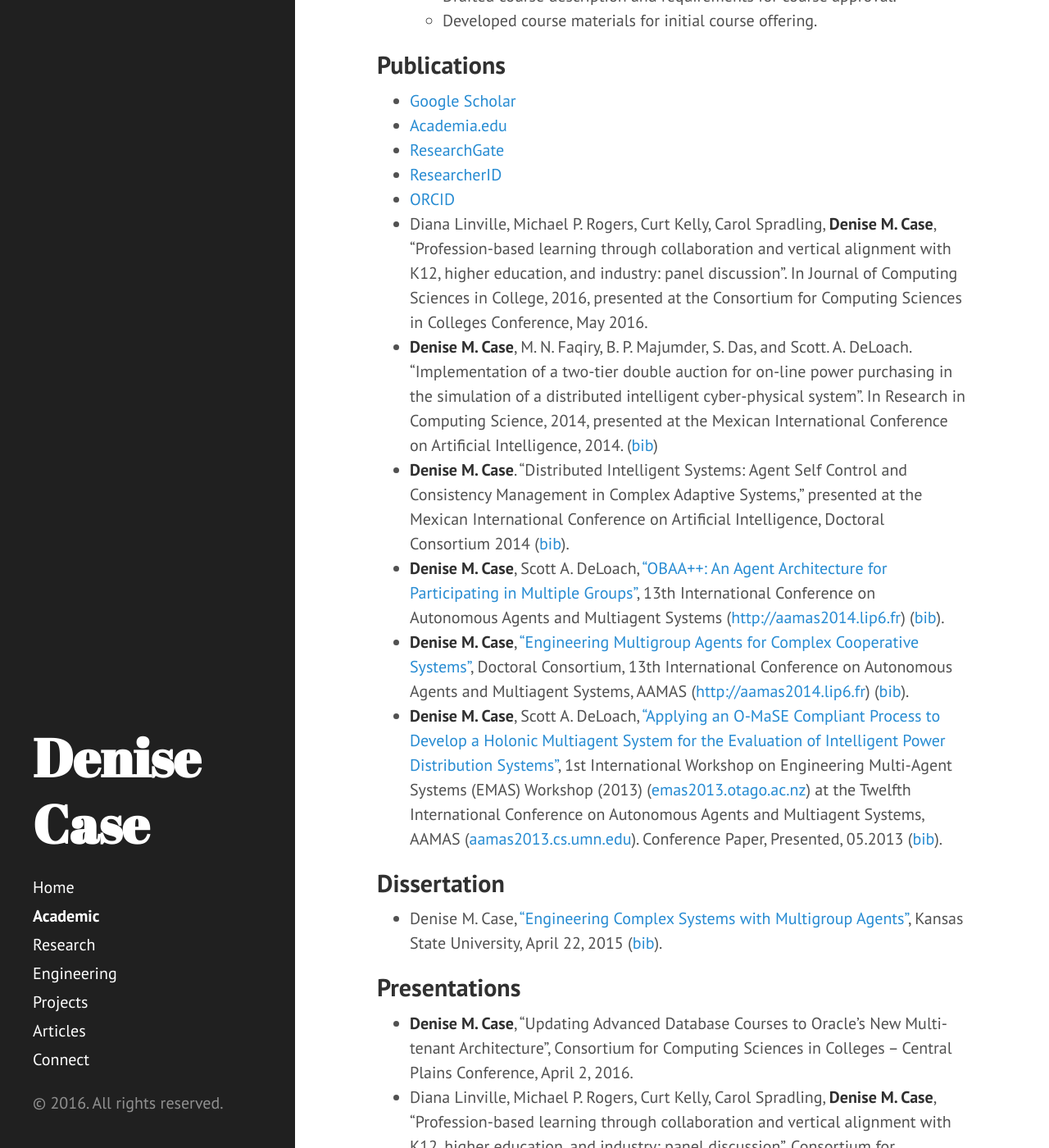
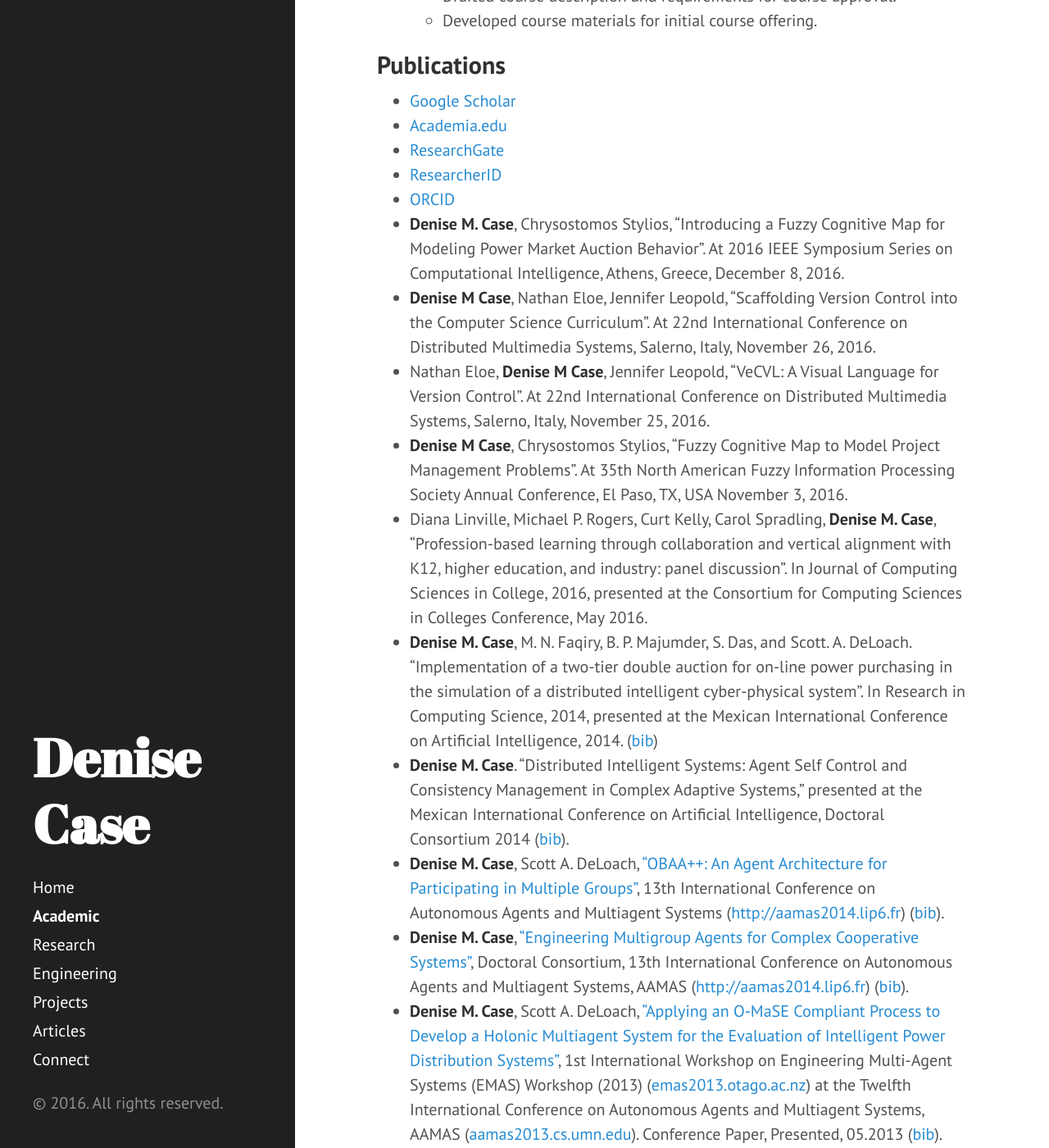
Before and after one commit to denisecase/denisecase.github.io, a Jekyll site: the page built from academic.md, in a window 1280 px wide and 1400 px high, scrolled down 1535 px. Shown: the whole window at 82% size. Built offline with Jekyll 4.4.1, drawn with Linux system fonts in a browser that asks for light colours; some of the changed text lies outside the part shown.

Commit message:
Update academic.md - fall papers

```diff
--- a/academic.md
+++ b/academic.md
@@ -49,6 +49,10 @@ weight : 20
 *   [ResearchGate](http://www.researchgate.net/profile/Denise_Case)
 *   [ResearcherID](http://www.researcherid.com/rid/I-1466-2015)
 *   [ORCID](http://orcid.org/0000-0001-6165-7389)
+*   **Denise M. Case**, Chrysostomos Stylios, "Introducing a Fuzzy Cognitive Map for Modeling Power Market Auction Behavior". At 2016 IEEE Symposium Series on Computational Intelligence, Athens, Greece, December 8, 2016.
+*   **Denise M Case**, Nathan Eloe, Jennifer Leopold, "Scaffolding Version Control into the Computer Science Curriculum". At 22nd International Conference on Distributed Multimedia Systems, Salerno, Italy, November 26, 2016.
+*   Nathan Eloe, **Denise M Case**, Jennifer Leopold, "VeCVL: A Visual Language for Version Control". At 22nd International Conference on Distributed Multimedia Systems, Salerno, Italy, November 25, 2016.
+*   **Denise M Case**, Chrysostomos Stylios, "Fuzzy Cognitive Map to Model Project Management Problems". At 35th North American Fuzzy Information Processing Society Annual Conference, El Paso, TX, USA November 3, 2016.
 *   Diana Linville, Michael P. Rogers, Curt Kelly, Carol Spradling, **Denise M. Case**, "Profession-based learning through collaboration and vertical alignment with K12, higher education, and industry: panel discussion". In Journal of Computing Sciences in College, 2016, presented at the Consortium for Computing Sciences in Colleges Conference, May 2016.
 *   **Denise M. Case**, M. N. Faqiry, B. P. Majumder, S. Das, and Scott. A. DeLoach. "Implementation of a two-tier double auction for on-line power purchasing in the simulation of a distributed intelligent cyber-physical system". In Research in Computing Science, 2014, presented at the Mexican International Conference on Artificial Intelligence, 2014. ([bib]({{ site.baseurl }}public/cite/case2014implementation.txt))
 *   **Denise M. Case**. "Distributed Intelligent Systems: Agent Self Control and Consistency Management in Complex Adaptive Systems," presented at the Mexican International Conference on Artificial Intelligence, Doctoral Consortium 2014 ([bib]({{ site.baseurl }}public/cite/case2014distributed.txt)).
@@ -63,6 +67,10 @@ Kansas State University, April 22, 2015 ([bib]({{ site.baseurl }}public/cite/cas
 
 ## Presentations
 
+*   **Denise M. Case**, Chrysostomos Stylios, "Introducing a Fuzzy Cognitive Map for Modeling Power Market Auction Behavior". At 2016 IEEE Symposium Series on Computational Intelligence, Athens, Greece, December 8, 2016.
+*   **Denise M Case**, Nathan Eloe, Jennifer Leopold, "Scaffolding Version Control into the Computer Science Curriculum". At 22nd International Conference on Distributed Multimedia Systems, Salerno, Italy, November 26, 2016.
+*   Nathan Eloe, **Denise M Case**, Jennifer Leopold, "VeCVL: A Visual Language for Version Control". At 22nd International Conference on Distributed Multimedia Systems, Salerno, Italy, November 25, 2016.
+*   **Denise M Case**, Chrysostomos Stylios, "Fuzzy Cognitive Map to Model Project Management Problems". At 35th North American Fuzzy Information Processing Society Annual Conference, El Paso, TX, USA November 3, 2016.
 *   **Denise M. Case**, "Updating Advanced Database Courses to Oracle's New Multi-tenant Architecture", Consortium for Computing Sciences in Colleges – Central Plains Conference, April 2, 2016.
 *   Diana Linville, Michael P. Rogers, Curt Kelly, Carol Spradling, **Denise M. Case**, "Profession-based learning through collaboration and vertical alignment with K12, higher education, and industry: panel discussion", Consortium for Computing Sciences in Colleges – Central Plains Conference, April 2, 2016.
 *   **Denise M. Case**, "Engineering Complex Systems with Multigroup Agents", Kansas State University, April 22, 2015.
```
